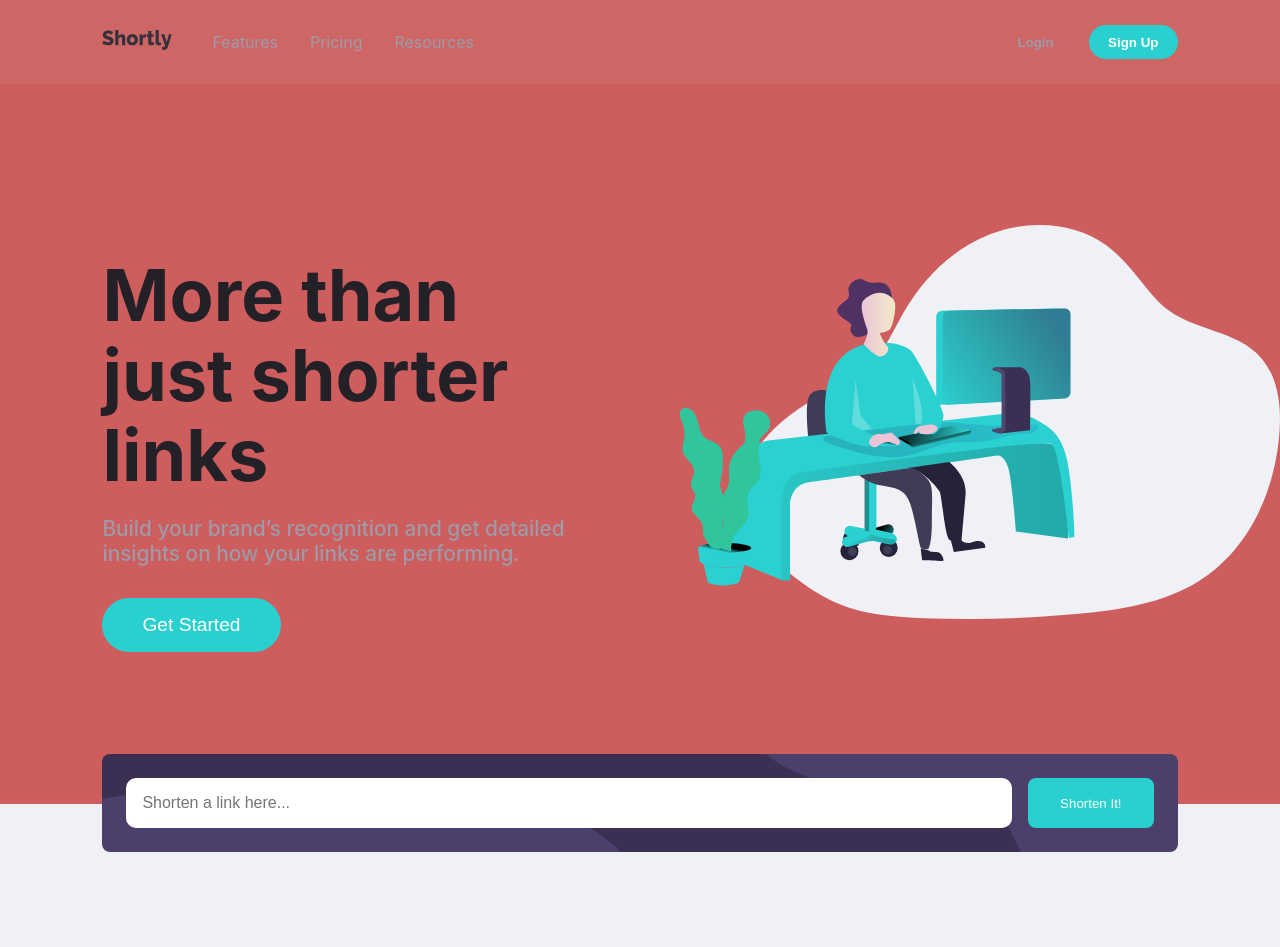
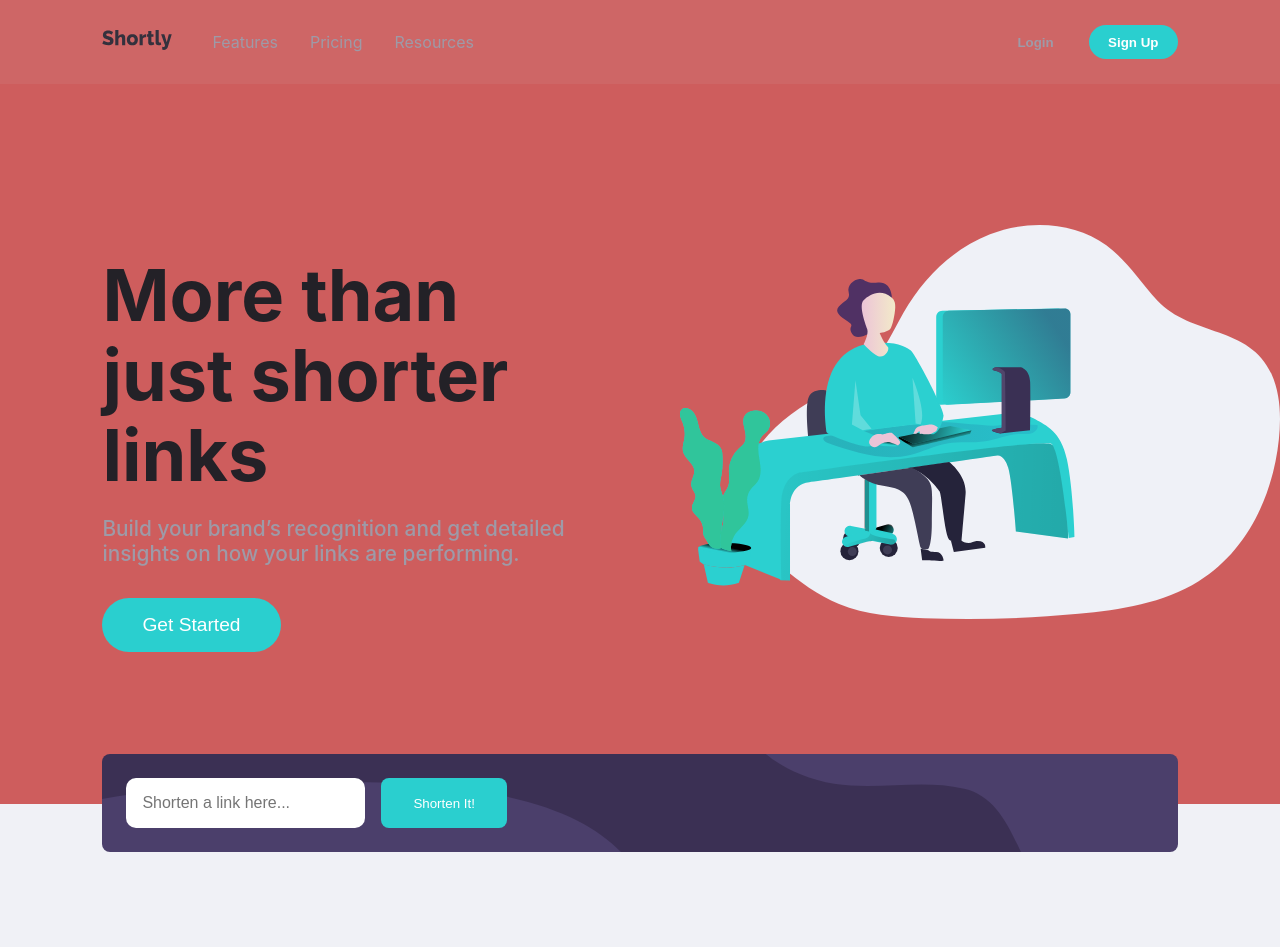
Before and after one commit to Gemcreation/shorteningweb, a React (Create React App) app: page / in a window 1280 px wide. Shown: the top 947 px of the page. Built offline with nearby package versions, Linux system fonts and the light colour scheme.

Commit message:
shortenlink editied

```diff
--- a/src/component/ShortenLink.jsx
+++ b/src/component/ShortenLink.jsx
@@ -1,40 +1,159 @@
-
-import React, { useState } from "react";
+import React, { useState, useEffect } from "react";
 
 const ShortenLink = () => {
   const [link, setLink] = useState("");
   const [shortLinks, setShortLinks] = useState([]);
+  const [error, setError] = useState("");
+  const [loading, setLoading] = useState(false);
+  const [copiedIndex, setCopiedIndex] = useState(null);
 
-  // Simulate shortening
-  const handleShorten = () => {
-    if (link.trim() === "")
-    return alert("Please add a link");
+  // Load shortened links from localStorage on component mount
+  useEffect(() => {
+    const savedLinks = localStorage.getItem("shortenedLinks");
+    if (savedLinks) {
+      try {
+        setShortLinks(JSON.parse(savedLinks));
+      } catch (error) {
+        console.error("Error loading saved links:", error);
+      }
+    }
+  }, []);
 
-    const fakeShort = "https://rel.link/" + Math.random().toString(36).substring(7);
-    setShortLinks([...shortLinks, { original: link, short: fakeShort }]);
+  // Save shortened links to localStorage whenever it changes
+  useEffect(() => {
+    if (shortLinks.length > 0) {
+      localStorage.setItem("shortenedLinks", JSON.stringify(shortLinks));
+    }
+  }, [shortLinks]);
+
+  // Handle form submission
+  const handleSubmit = async (e) => {
+    e.preventDefault();
+    setError("");
+
+    // Validate input
+    if (link.trim() === "") {
+      setError("Please add a link");
+      return;
+    }
+
+    // Basic URL validation and format
+    let formattedUrl = link.trim();
+
+    // Add protocol if missing
+    if (!formattedUrl.match(/^https?:\/\//i)) {
+      formattedUrl = `https://${formattedUrl}`;
+    }
+
+    // Validate URL format
+    try {
+      new URL(formattedUrl);
+    } catch {
+      setError("Please add a valid link");
+      return;
+    }
+
+    setLoading(true);
+
+    try {
+      // Call Clean URI API
+      const response = await fetch("https://cleanuri.com/api/v1/shorten", {
+        method: "POST",
+        headers: {
+          "Content-Type": "application/x-www-form-urlencoded",
+        },
+        body: new URLSearchParams({ url: formattedUrl }),
+      });
+
+      const data = await response.json();
+
+      if (data.error) {
+        setError(data.error || "Failed to shorten link. Please try again.");
+      } else if (data.result_url) {
+        const newLink = {
+          original: formattedUrl,
+          short: data.result_url,
+        };
+        setShortLinks([newLink, ...shortLinks]);
         setLink("");
+        setError("");
+      } else {
+        setError("Failed to shorten link. Please try again.");
+      }
+    } catch (err) {
+      setError("Failed to shorten link. Please check your connection and try again.");
+      console.error("Error shortening link:", err);
+    } finally {
+      setLoading(false);
+    }
   };
 
-    return(
+  // Handle copy to clipboard
+  const handleCopy = async (shortUrl, index) => {
+    try {
+      await navigator.clipboard.writeText(shortUrl);
+      setCopiedIndex(index);
+      setTimeout(() => {
+        setCopiedIndex(null);
+      }, 2000);
+    } catch (err) {
+      console.error("Failed to copy:", err);
+      // Fallback for older browsers
+      const textArea = document.createElement("textarea");
+      textArea.value = shortUrl;
+      document.body.appendChild(textArea);
+      textArea.select();
+      try {
+        document.execCommand("copy");
+        setCopiedIndex(index);
+        setTimeout(() => {
+          setCopiedIndex(null);
+        }, 2000);
+      } catch (fallbackErr) {
+        console.error("Fallback copy failed:", fallbackErr);
+      }
+      document.body.removeChild(textArea);
+    }
+  };
+
+  return (
     <div className="shorten">
       {/* the Input Field */}
       <div className="toMargin">
-          <div className="shorten-box">
-            <input type="text" placeholder="Shorten a link here..." value={link}
-            onChange={(e) => setLink(e.target.value)} />
-            <button onClick={handleShorten}>Shorten It!</button>
+        <form className="shorten-box" onSubmit={handleSubmit}>
+          <div className="input-wrapper">
+            <input
+              type="text"
+              placeholder="Shorten a link here..."
+              value={link}
+              onChange={(e) => {
+                setLink(e.target.value);
+                setError("");
+              }}
+              className={error ? "error" : ""}
+            />
+            {error && <span className="error-message">{error}</span>}
           </div>
+          <button type="submit" disabled={loading}>
+            {loading ? "Shortening..." : "Shorten It!"}
+          </button>
+        </form>
       </div>
 
-        {/* for Displaying shortened links paste insde the input*/}
+      {/* for Displaying shortened links */}
       <div className="short-links">
         {shortLinks.map((item, index) => (
           <div className="link-card" key={index}>
             <p className="original">{item.original}</p>
             <div className="short-side">
-                <a href={item.short}>{item.short}</a>
-                <button onClick={() => navigator.clipboard.writeText(item.short)} >
-                  Copy
+              <a href={item.short} target="_blank" rel="noopener noreferrer">
+                {item.short}
+              </a>
+              <button
+                onClick={() => handleCopy(item.short, index)}
+                className={copiedIndex === index ? "copied" : ""}
+              >
+                {copiedIndex === index ? "Copied!" : "Copy"}
               </button>
             </div>
           </div>
@@ -42,6 +161,6 @@ const ShortenLink = () => {
       </div>
     </div>
   );
-}
+};
 
 export default ShortenLink;
```
Lines whose indentation alone changed are shown as unchanged.
